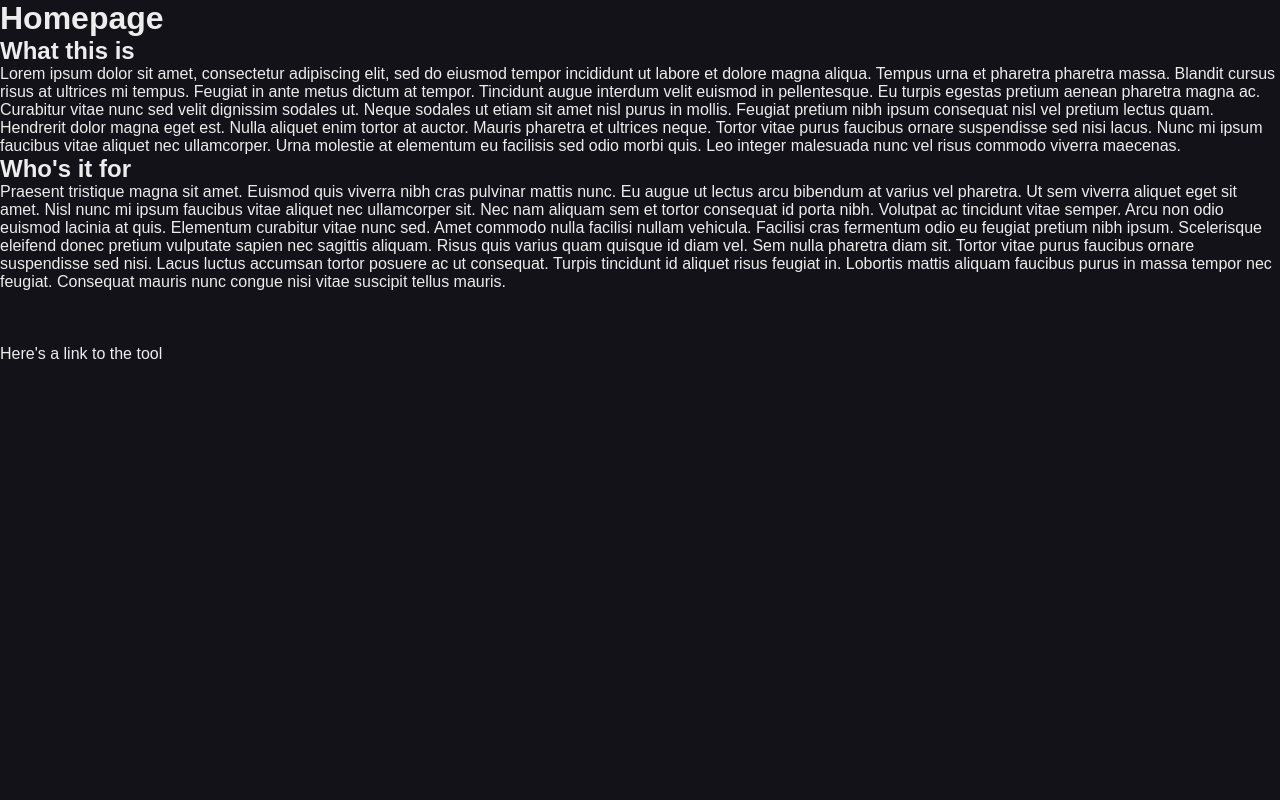
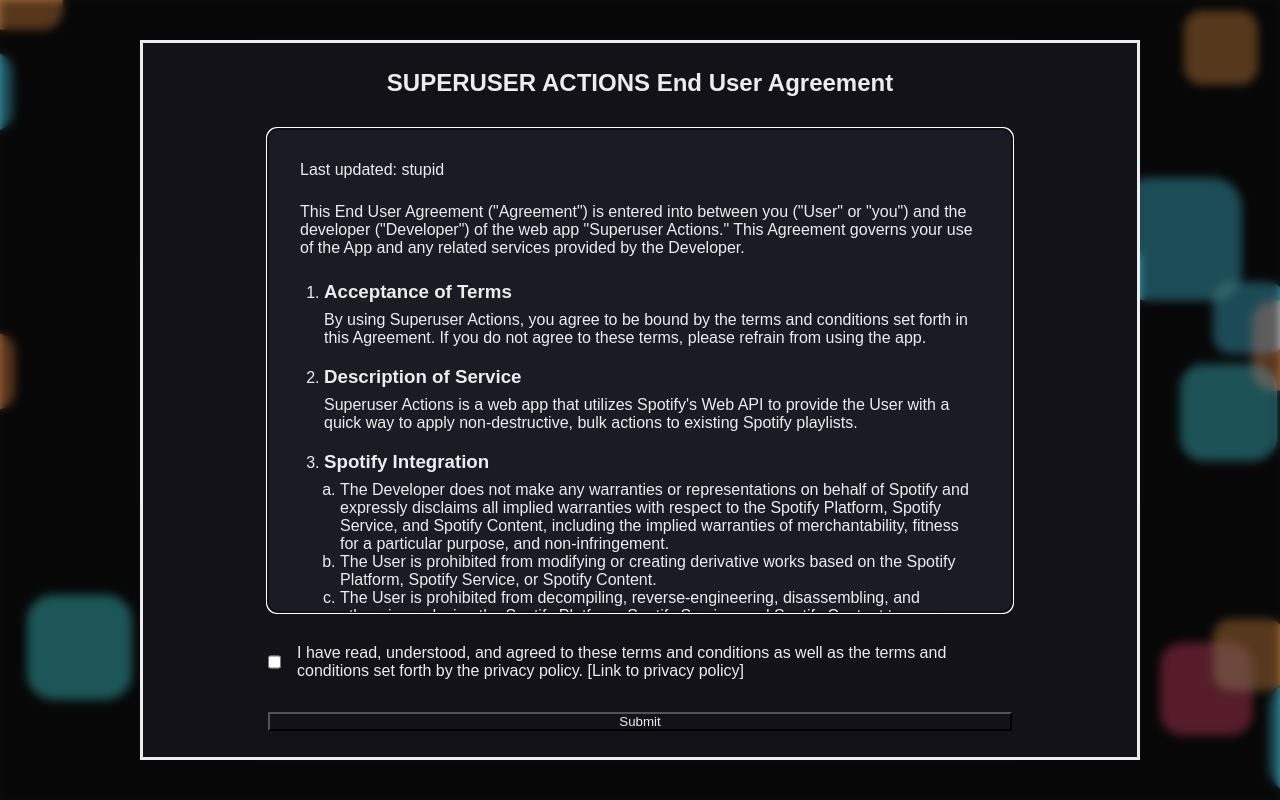
Before and after one commit to nic-vo/mixdeltatool, a Next.js app: page / in a window 1280 px wide. Built offline with nearby package versions, Linux system fonts and the light colour scheme.

Commit message:
Add EUA, Background, and link to privacy policy to home

```diff
--- a/src/pages/index.tsx
+++ b/src/pages/index.tsx
@@ -1,7 +1,11 @@
+import { SpotEUA } from '@components/legal';
+import { Background } from '@components/misc';
+
+import local from '@styles/Home.module.scss';
+
 export default function Home() {
-
 	return (
-		<main>
+		<main className={local.main}>
 			<h1>Homepage</h1>
 			<section>
 				<h2>What this is</h2>
@@ -15,6 +19,9 @@
 			</section>
 			<br /><br /><br />
 			<a href='/spotify'>Here's a link to the tool</a>
+			<a href='/privacypolicy'>Here's a link to the privacy policy</a>
+			<SpotEUA />
+			<Background />
 		</main>
 	);
 }
```
